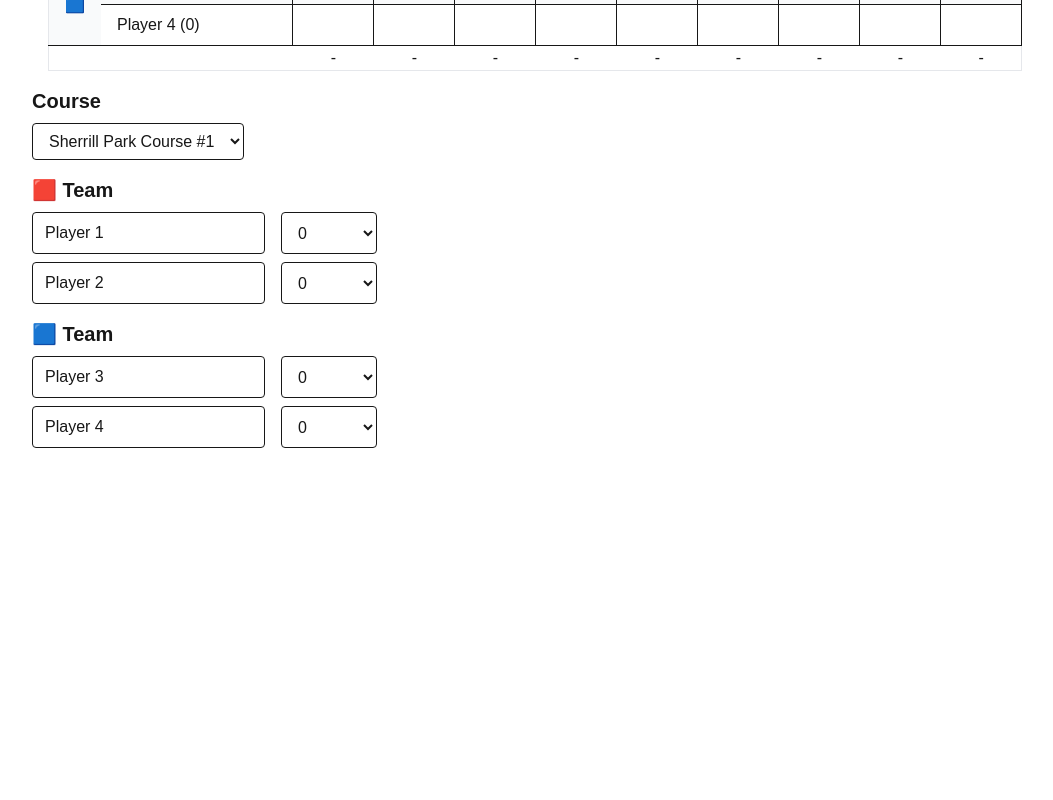
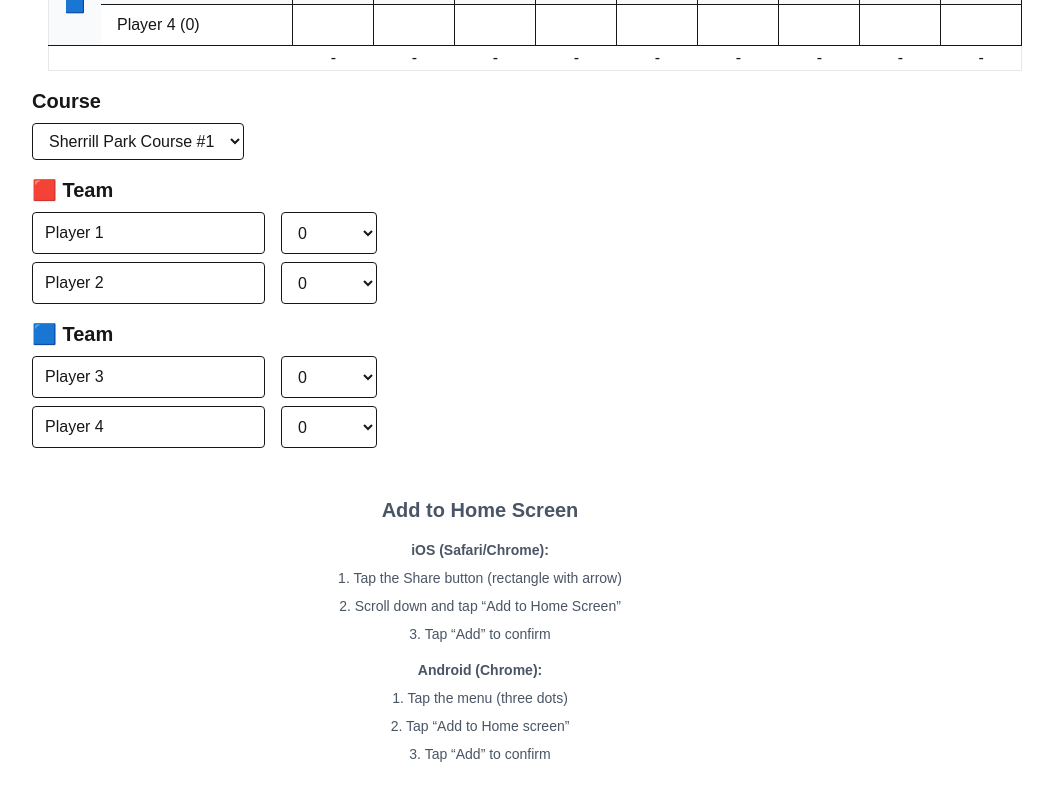
Before and after one commit to mgyarmathy/mgl-scorecard, a Next.js app: page / in a window 1280 px wide. Shown: the part 590-1390 px from the top of the page, without its empty margins (160-1213 px from the left). Before the commit the page ends 1150 px from the top, so only its background shows below. Built offline with nearby package versions, Linux system fonts and the light colour scheme.

Commit message:
add home screen instructions; add Pecan Hollow course data

```diff
--- a/src/app/page.tsx
+++ b/src/app/page.tsx
@@ -135,6 +135,25 @@ export default function Home() {
             </div>
           ))}
         </div>
+
+        <div className="mt-12 pb-8 text-center text-sm text-gray-600">
+          <h2 className="text-xl font-bold mb-4">Add to Home Screen</h2>
+          <div className="space-y-2">
+            <p>
+              <strong>iOS (Safari/Chrome):</strong>
+            </p>
+            <p>1. Tap the Share button (rectangle with arrow)</p>
+            <p>2. Scroll down and tap &ldquo;Add to Home Screen&rdquo;</p>
+            <p>3. Tap &ldquo;Add&rdquo; to confirm</p>
+
+            <p className="mt-4">
+              <strong>Android (Chrome):</strong>
+            </p>
+            <p>1. Tap the menu (three dots)</p>
+            <p>2. Tap &ldquo;Add to Home screen&rdquo;</p>
+            <p>3. Tap &ldquo;Add&rdquo; to confirm</p>
+          </div>
+        </div>
       </main>
     </div>
   );
--- a/src/lib/courses.ts
+++ b/src/lib/courses.ts
@@ -29,6 +29,20 @@ const courses: Course[] = [
       { number: 9, par: 4, handicap: 7 },
     ],
   },
+  {
+    name: "Pecan Hollow",
+    holes: [
+      { number: 1, par: 4, handicap: 11 },
+      { number: 2, par: 4, handicap: 5 },
+      { number: 3, par: 5, handicap: 1 },
+      { number: 4, par: 4, handicap: 9 },
+      { number: 5, par: 3, handicap: 15 },
+      { number: 6, par: 4, handicap: 3 },
+      { number: 7, par: 4, handicap: 13 },
+      { number: 8, par: 3, handicap: 17 },
+      { number: 9, par: 5, handicap: 7 },
+    ],
+  },
 ];
 
 export default courses;
```
